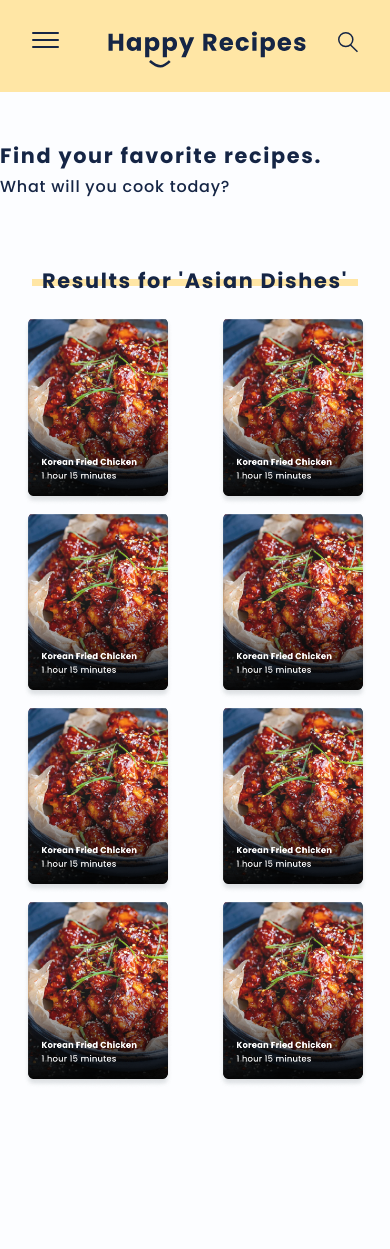
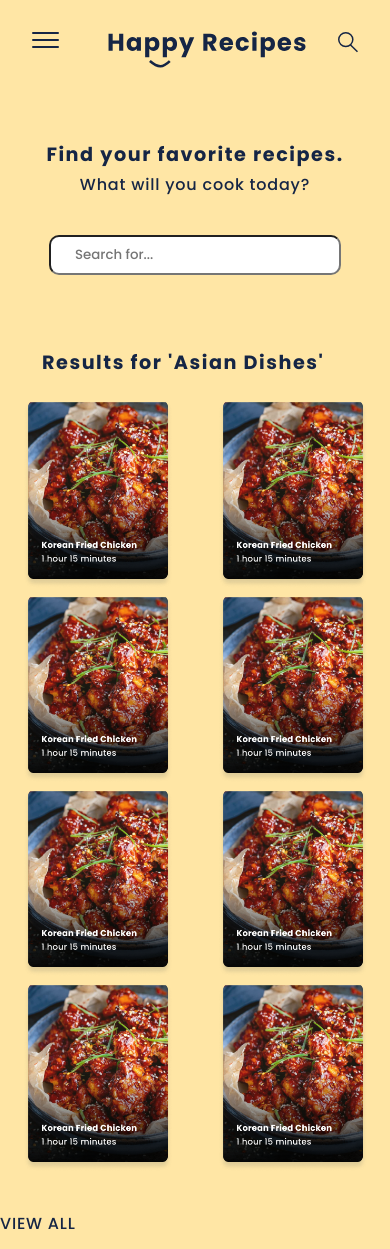
Before and after one commit to molynatep/idm232-mpt54, a PHP site: page /search.html in a window 390 px wide. Before the commit the page ends 1084 px from the top, so only its background shows below. Run offline with PHP 8.4, Linux system fonts and the light colour scheme.

Commit message:
fixed search page, have full color bg
full color bg for mobile pages, search bar included and responsive sizing

```diff
--- a/css/stylesheet.css
+++ b/css/stylesheet.css
@@ -47,6 +47,10 @@ html {
    height: 500px;
    background: radial-gradient(90% 500px at 50% -50px, #FFE6A5 100%, transparent 100%) no-repeat;
 
+ }
+
+ .recipehover:hover {
+   opacity: 90%;
  }
 
  /*fonts*/
@@ -115,6 +119,14 @@ html {
  }
  div.grid2>div>img {
    width:120px;
+ }
+
+ .searchbar {
+   font-family: 'Poppins', sans-serif;
+   padding: .5rem 1.5rem;
+   border-radius: 10px;
+   margin-top: 1.5rem;
+   width: 500px;
  }
 
  /*HAMBURGER*/
@@ -291,7 +303,7 @@ html {
    height: 7px;
    margin: 5rem 2rem 0 ;
  }
- div.grid>div>img {
+ div.grid>div>img, img.banana {
    width: 200px;
  }
  .grid {
@@ -326,13 +338,19 @@ div.grid2>div>img {
   grid-template-columns: repeat(auto-fit, minmax(100px, 1fr));
   padding: 0 4rem 0;
 }
+.recipemargin {
+  margin-top: -10rem;
+}
+.searchbar {
+  width:400px;
+}
 }
 
  @media screen and (max-width: 500px) {
    picture>img{
      width: 350px;
     }
-    div.grid>div>img {
+    div.grid>div>img, img.banana {
      width: 150px;
    }
    .grid {
@@ -348,4 +366,26 @@ div.grid2>div>img {
     grid-template-columns: repeat(auto-fit, minmax(100px, 1fr));
     margin-top: -14rem;
   }
+
+  .recipemargin {
+    margin-top: -4rem;
+  }
+  .searchbar {
+    width:300px;
+  }
  }
+
+ @media screen and (max-width: 420px) {
+   body {
+     background: #FFE6A5;
+   }
+   .searchbar {
+     width: 240px;
+   }
+   h1 {
+     font-size: 1.2rem;
+   }
+   .recipemargin {
+     margin-top: -10rem;
+   }
+ }
--- a/index.html
+++ b/index.html
@@ -22,7 +22,7 @@
             <a href="index.html"><li>Home</li></a>
             <a href="categories.html"><li>Categories</li></a>
             <a href="search.html"><li>Search</li></a>
-            <a href="#"><li>Admin</li></a>
+            <a href="edit"><li>Admin</li></a>
          </ul>
       </div>
       <div class="search">
@@ -56,8 +56,8 @@
          </div>
       </div>
    <div class="grid">
-      <div>
-      <img src="imgs/chicken.png" alt="chicken">
+      <div class="recipehover"><a href="recipepage.html">
+      <img class="banana" src="imgs/bananabread.png" alt="bananabread"></a>
       </div>
       <div>
       <img src="imgs/chicken.png" alt="chicken">
--- a/search.html
+++ b/search.html
@@ -12,34 +12,17 @@
    <link href="https://fonts.googleapis.com/css2?family=Poppins:ital,wght@0,500;0,600;0,700;1,500;1,600;1,700&display=swap" rel="stylesheet">
 </head>
 <body>
-      <header class="nav">
    <nav role="navigation">
       <div id="menuToggle">
-                 <!--
-                 A fake / hidden checkbox is used as click reciever,
-                 so you can use the :checked selector on it.
-                 -->
          <input type="checkbox" />
-
-                 <!--
-                 Some spans to act as a hamburger.
-
-                 They are acting like a real hamburger,
-                 not that McDonalds stuff.
-                 -->
          <span></span>
          <span></span>
          <span></span>
-
-                 <!--
-                 Too bad the menu has to be inside of the button
-                 but hey, it's pure CSS magic.
-                 -->
          <ul id="menu">
             <a href="index.html"><li>Home</li></a>
             <a href="categories.html"><li>Categories</li></a>
             <a href="search.html"><li>Search</li></a>
-                   <a href="#"><li>Admin</li></a>
+            <a href="edit"><li>Admin</li></a>
          </ul>
       </div>
       <div class="search">
@@ -49,18 +32,20 @@
          <img src="imgs/logo.svg" alt="logo">
       </div>
    </nav>
+   <div class="center">
+      <div class= "hero">
          <h1>Find your favorite recipes.</h1>
          <h2>What will you cook today?</h2>
-      </header>
+         <input class="searchbar" type="text" placeholder="Search for...">
+   </div>
+   </div>
    <div class= "recipemargin">
-   <main>
       <div class="strike">
          <div class="recipes">
          <h1>Results for 'Asian Dishes'</h1>
          </div>
       </div>
-   </main>
-   <div class="grid">
+   <div class="grid searchgrid">
       <div>
       <img src="imgs/chicken.png" alt="chicken">
       </div>
@@ -86,5 +71,6 @@
          <img src="imgs/chicken.png" alt="chicken">
          </div>
    </div>
+   <h2 class="view">VIEW ALL</h2>
 </body>
 </html>
```
Also changed, not shown: edit.html (added), imgs/bananabread.png (added), recipepage.html (added). Lines whose indentation alone changed are shown as unchanged.
